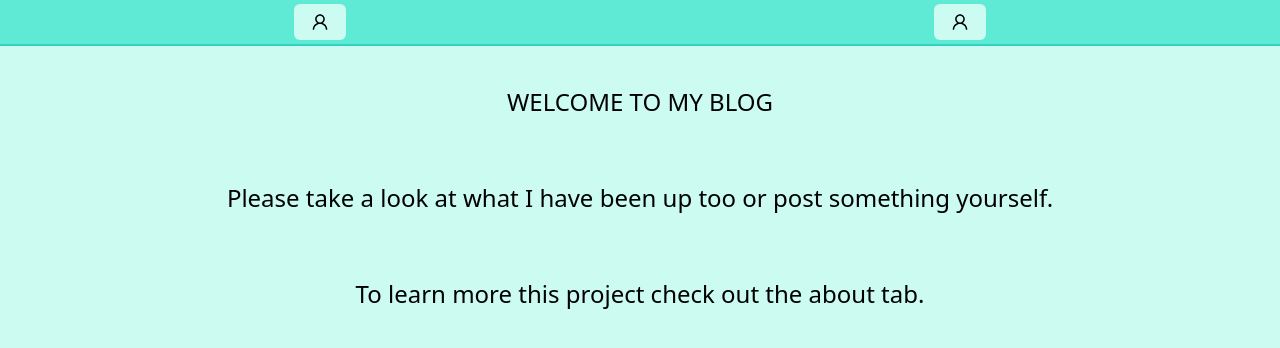
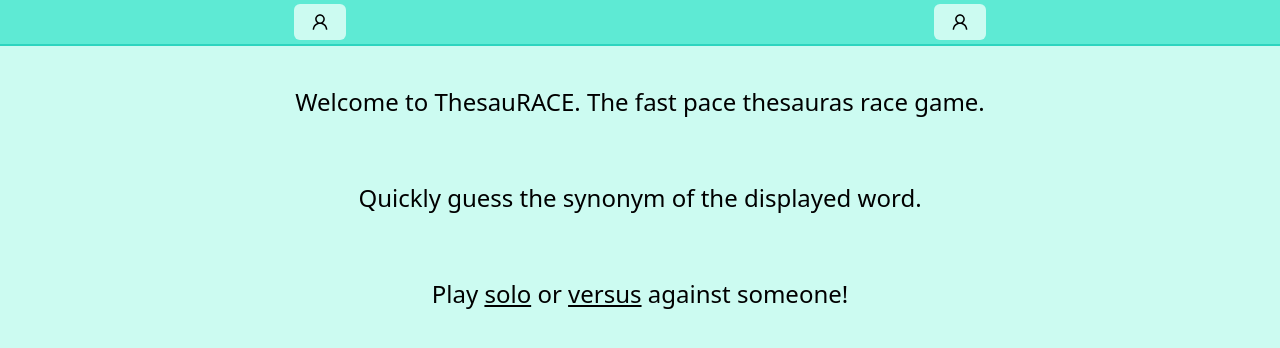
Before and after one commit to Chappo050/Thesarace, a React (Create React App) app in the folder client/: page / in a window 1280 px wide. Shown: the top 348 px of the page. Built offline with nearby package versions, Linux system fonts and the light colour scheme; no server answers.

Commit message:
Messages sending correctly, but still twice

```diff
--- a/client/src/App.tsx
+++ b/client/src/App.tsx
@@ -9,17 +9,16 @@ function App() {
     <div>
       <Nav />
       <div className="text-whitefont-bold text-center m-10 text-2xl">
-        <div>WELCOME TO MY BLOG</div>
+        <div>Welcome to ThesauRACE. The fast pace thesauras race game.</div>
         <br />
         <br />
         <div>
-          Please take a look at what I have been up too or post something
-          yourself.
+          Quickly guess the synonym of the displayed word.
         </div>
         <br />
 
         <br />
-        To learn more this project check out the about tab.
+        Play <a className="underline hover:text-teal-500" href="/game/solo">solo</a> or <a className="underline hover:text-teal-500" href="/game/versus">versus</a> against someone!
       </div>
 
     </div>
--- a/client/src/components/Game/GameVersus.tsx
+++ b/client/src/components/Game/GameVersus.tsx
@@ -1,5 +1,5 @@
 import axios from "axios";
-import { useEffect, useRef, useState } from "react";
+import { useEffect, useReducer, useRef, useState } from "react";
 import Nav from "../Nav";
 import io from "socket.io-client";
 const socket = io("ws://localhost:5000");
@@ -25,6 +25,8 @@ function GameVersus() {
 
   const [guessedWords, setGuessedWords] = useState([""]);
 
+  const [guessedWordsOpp, setGuessedWordsOpp] = useState([""]);
+
   const [formValue, setformValue] = useState({
     guess: "",
   });
@@ -35,7 +37,7 @@ function GameVersus() {
 
   const [gameOver, setGameOver] = useState(false);
 
-  const [playerHealth, setPlayerHealth] = useState(3)
+  const [playerHealth, setPlayerHealth] = useState(3);
 
   const [roomID, setRoomID] = useState("");
 
@@ -64,7 +66,7 @@ function GameVersus() {
 
   //Game starting prep time
   useEffect(() => {
-    if (gameReady && seconds== 10) {
+    if (gameReady && seconds == 10) {
       const interval = setInterval(() => {
         setSecondsPrep((secondsPrep) => secondsPrep - 1);
       }, 1000);
@@ -94,7 +96,7 @@ function GameVersus() {
   useEffect(() => {
     setGuessedWords([""]);
     console.log("new word");
-    setSeconds(10)
+    setSeconds(10);
   }, [words]);
 
   const fetchWord = async () => {
@@ -125,7 +127,7 @@ function GameVersus() {
         !guessedWords.includes(formValue.guess.trim())
       ) {
         //update life here
-        socket.emit("correctGuess", guessedWords, roomID)
+        socket.emit("correctGuess", formValue.guess, roomID);
         setGuessedWords([formValue.guess, ...guessedWords]);
         setformValue({ guess: "" });
       }
@@ -185,21 +187,18 @@ function GameVersus() {
       });
     }
 
-    socket.on("correctGuess", (words) => {
-
-      setPlayerHealth(playerHealth - 1)
-      console.log(words);
-
-        setGuessedWords([...guessedWords, words])
-        console.log("Playres health is now" + playerHealth);
+    socket.on("correctGuess", (word) => {
+      setPlayerHealth((playerHealth) => playerHealth - 1);
+      setGuessedWordsOpp((guessedWordsOpp) => [word, ...guessedWordsOpp] )
+      console.log("Playres health is now" + playerHealth);
+      socket.off("correctGuess")
     });
-
   }, []);
 
-  useEffect(()=> {
-console.log(playerHealth);
+  useEffect(() => {
+    console.log(playerHealth);
+  }, [playerHealth]);
 
-  },[playerHealth])
   //send new word to friend
   useEffect(() => {
     if (isHost) {
@@ -260,7 +259,7 @@ console.log(playerHealth);
             <br />
           </div>
           <div className="absolute right-5 top-1/3 text-3xl underline underline-offset-2 ">
-            <OpponentsSide val={formValueOpp.guess} />
+            {OpponentsSide(formValueOpp.guess, guessedWordsOpp)}
           </div>
         </div>
       )}
@@ -283,17 +282,24 @@ console.log(playerHealth);
   );
 }
 
-const OpponentsSide = ({ val }: any) => {
+const OpponentsSide = (word: any, guessedWords: String[]) => {
   return (
+    <div>
     <div className="p-2 m-2 float-right">
       <input
         type="opp"
         name="opp"
         placeholder="Placeholder text"
-        value={val}
+        value={word}
         disabled={true}
         className="text-black p-0.5"
       />
+    </div>
+    <div className="grid grid-cols-3 gap-3 pt-10 text-blue-800">
+        {guessedWords.map((synonym, key) => (
+          <i>{synonym}</i>
+        ))}
+      </div>
     </div>
   );
 };
```
Also changed, not shown: 1 other file (tests, documents, lock files or other folders).
